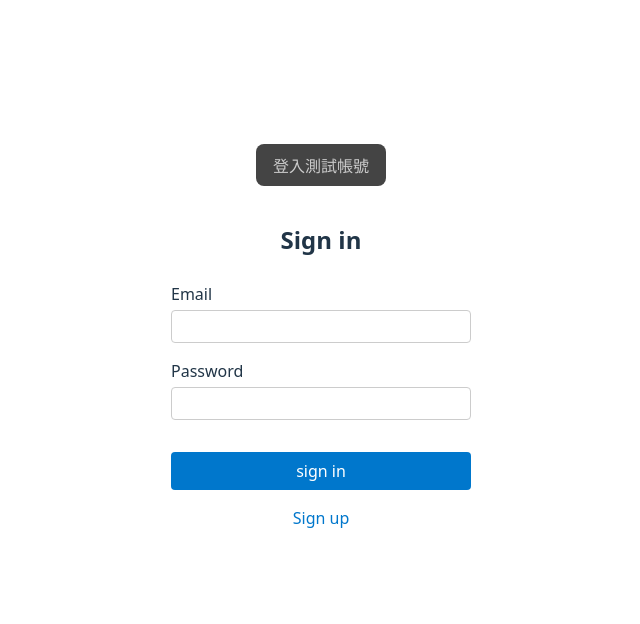
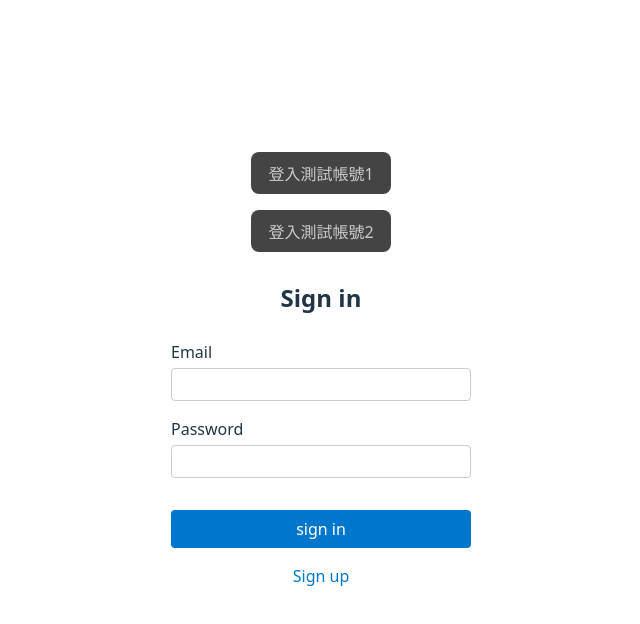
Before and after one commit to yatta03/db-final-project, a React (Vite) app in the folder app/: page /user/signIn in a window 1280 px wide. Shown: the top 624 px of the page, without its empty margins (319-959 px from the left). Built offline with nearby package versions, Linux system fonts and the light colour scheme.

Commit message:
folder files

```diff
--- a/app/src/App.jsx
+++ b/app/src/App.jsx
@@ -2,11 +2,12 @@ import { BrowserRouter as Router, Routes, Route } from "react-router";
 import { SupabaseProvider } from "./context/SupabaseProvider";
 import "./App.css";
 
-import Navbar from "./components/Navbar";
+import Navbar from "./components/Navbar/Navbar";
 import Home from "./pages/Home";
-import SignInPage from "./pages/SignInPage";
-import SignUpPage from "./pages/SignUpPage";
+import SignInPage from "./pages/Account/SignInPage";
+import SignUpPage from "./pages/Account/SignUpPage";
 import RolePage from "./pages/RolePage";
+import OrderDetailPage from "./pages/OrderDetailPage";
 
 function App() {
   return (
@@ -19,6 +20,8 @@ function App() {
             <Route path="/user/signIn" element={<SignInPage />} />
             <Route path="/user/signUp" element={<SignUpPage />} />
             <Route path="/role" element={<RolePage />} />
+            <Route path="/buyer/order/:orderId" element={<OrderDetailPage role={"buyer"} />} />
+            <Route path="/agent/order/:orderId" element={<OrderDetailPage role={"agent"} />} />
           </Routes>
         </Router>
       </SupabaseProvider>
--- a/app/src/components/Navbar.jsx
+++ b/app/src/components/Navbar/Navbar.jsx
@@ -1,6 +1,6 @@
 // navbar: 放頁面共用的元件(sign out button...)
 import { useNavigate } from "react-router-dom";
-import { useSupabase } from "../context/SupabaseProvider";
+import { useSupabase } from "../../context/SupabaseProvider";
 import "./Navbar.css";
 
 export default function Navbar() {
--- a/app/src/pages/SignInPage.css
+++ b/app/src/pages/Account/SignInPage.css
@@ -11,7 +11,7 @@
 }
 
 .auth-signin .auth-alt-button {
-  margin-bottom: 1rem;
+  margin: .5rem 1rem;
   background: #444;
   color: #ccc;
   padding: 0.5rem 1rem;
--- a/app/src/pages/SignInPage.jsx
+++ b/app/src/pages/Account/SignInPage.jsx
@@ -1,8 +1,8 @@
 import { Link, useNavigate } from "react-router-dom";
-import { useSupabase } from "../context/SupabaseProvider";
-import useForm from "../hooks/useForm";
-import AuthForm from "../components/AuthForm";
-import { validateSingUp } from "../utils/validators";
+import { useSupabase } from "../../context/SupabaseProvider";
+import useForm from "../../hooks/useForm";
+import AuthForm from "../../components/AuthForm/AuthForm";
+import { validateSingUp } from "../../utils/validators";
 import "./SignInPage.css";
 
 export default function SignInPage() {
@@ -24,8 +24,12 @@ export default function SignInPage() {
     { name: "password", label: "Password", type: "password", value: form.password, onChange: handleChange("password"), error: errors.password },
   ];
 
-  const handleTestSignIn = async () => {
-    const { error } = await supabase.auth.signInWithPassword({ email: "test@gmail.com", password: "abcdef" });
+  const handleTestSignIn = async (account) => {
+    const accountList = {
+      user1: { email: "test@gmail.com", password: "abcdef" },
+      user2: { email: "agent@gmail.com", password: "agent1" },
+    };
+    const { error } = await supabase.auth.signInWithPassword({ email: accountList[account].email, password: accountList[account].password });
     if (error) alert(error.message);
     else navigate("/role");
   };
@@ -41,8 +45,11 @@ export default function SignInPage() {
     return (
       <>
         <div className="auth-signin">
-          <button className="auth-alt-button" onClick={handleTestSignIn}>
-            登入測試帳號
+          <button className="auth-alt-button" onClick={() => handleTestSignIn("user1")}>
+            登入測試帳號1
+          </button>
+          <button className="auth-alt-button" onClick={() => handleTestSignIn("user2")}>
+            登入測試帳號2
           </button>
           <h2>Sign in</h2>
           <AuthForm fields={fields} onSubmit={handleSignIn} submitText="sign in" />
```
Also changed, not shown: app/src/pages/Account/SignUpPage.jsx (renamed from app/src/pages/SignUpPage.jsx, +4 -4 lines), app/src/components/AuthForm/AuthForm.jsx (renamed from app/src/components/AuthForm.jsx), app/src/components/AuthForm/AuthFormInput.jsx (renamed from app/src/components/AuthFormInput.jsx), app/src/components/Navbar/Navbar.css (renamed from app/src/components/Navbar.css).
